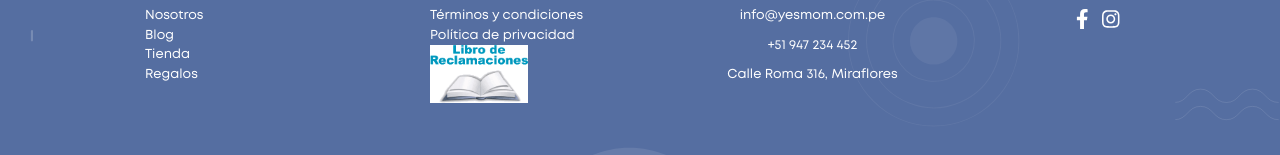
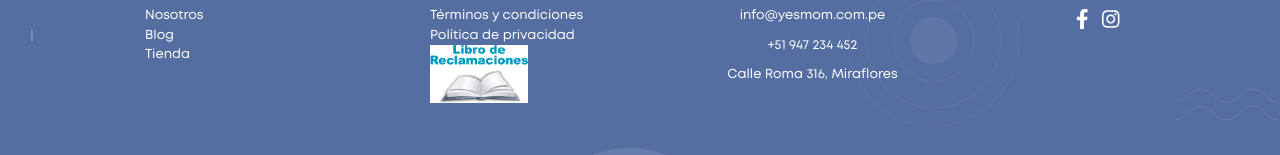
Before and after one commit to levs1205/yesmom-next, a Next.js app: page /shopping-cart in a window 1280 px wide. Shown: the part 328-483 px from the top of the page. Built offline with nearby package versions, Linux system fonts and the light colour scheme; no server answers.

Commit message:
terminos

```diff
--- a/components/Footer.js
+++ b/components/Footer.js
@@ -28,9 +28,9 @@ const Footer = () => {
                   <Link href="/tienda">
                     <a>Tienda</a>
                   </Link>
-                  <Link href="/construccion">
+                  {/* <Link href="/construccion">
                     <a>Regalos</a>
-                  </Link>
+                  </Link> */}
                   {/* <Link href="/nosotros">
                   <a>Términos y condiciones</a>
                 </Link> */}
```
